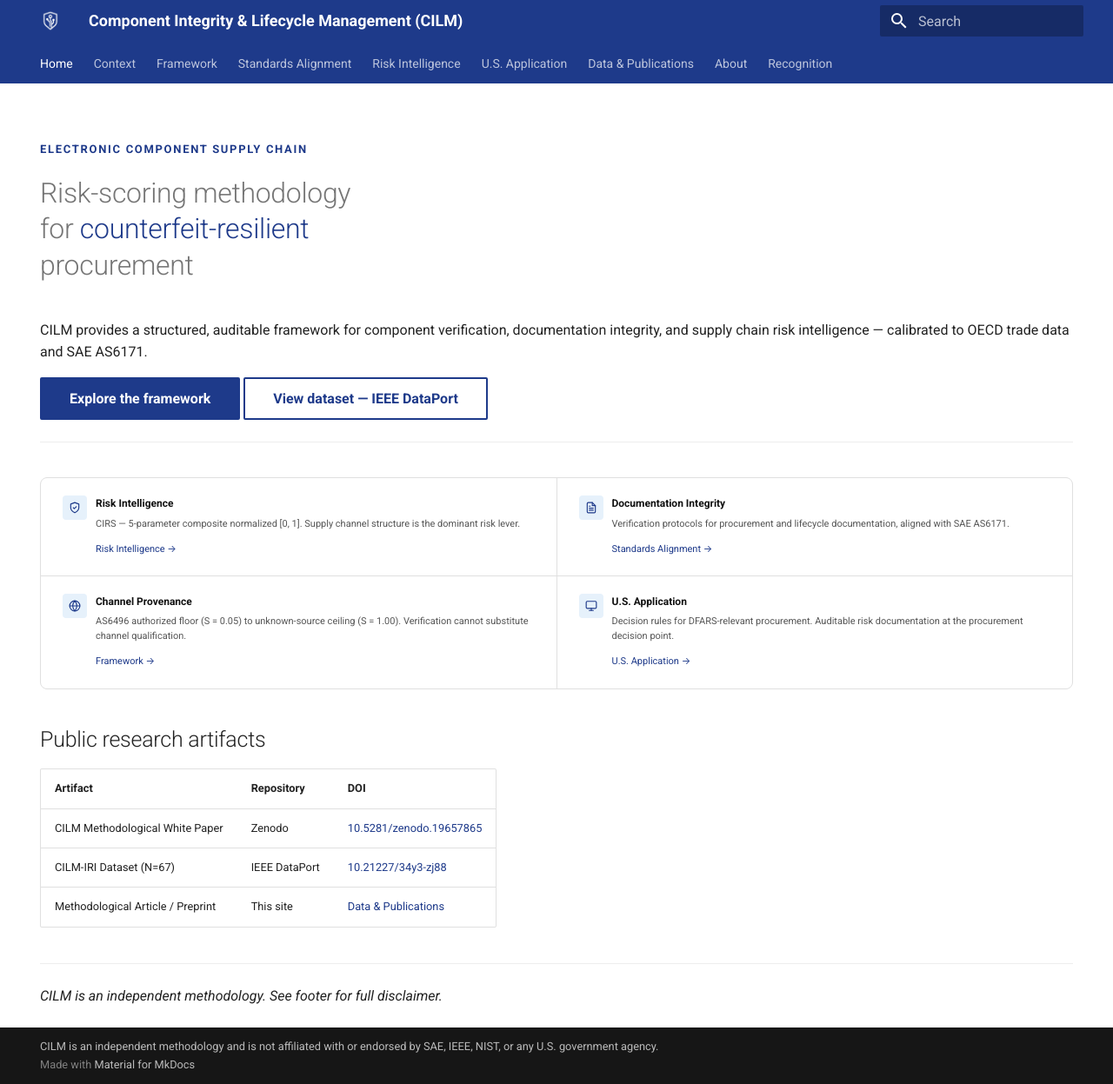
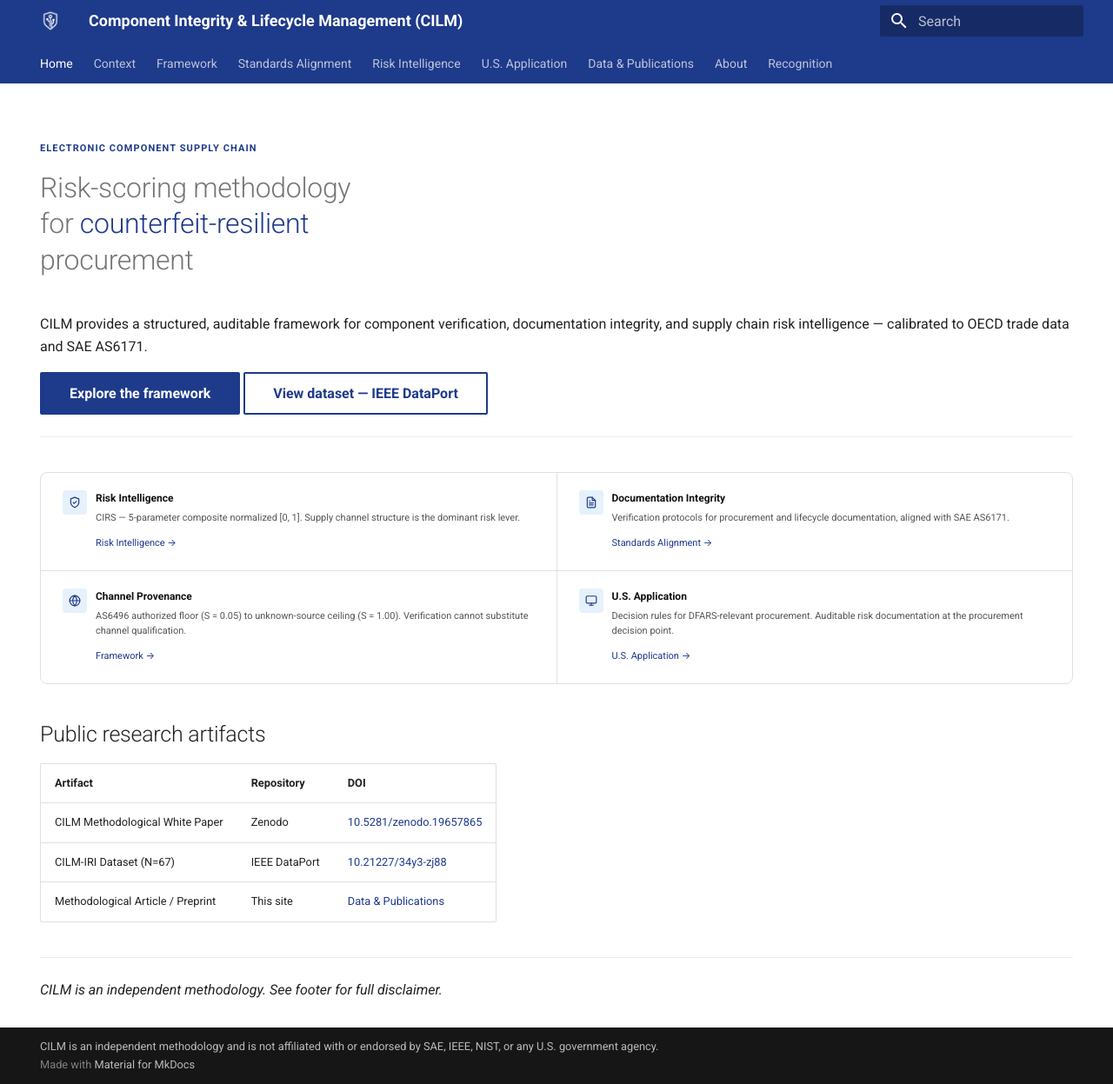
Before and after one commit to ba37915052/cilm-standard-web, an MkDocs documentation site: the page built from docs/index.md, in a window 1280 px wide and 1247 px high. Shown: the whole window at 87% size. Built offline with MkDocs 1.6.1 and Material for MkDocs 9.7.7, drawn with Linux system fonts in a browser that asks for light colours.

Commit message:
Update mkdocs.yml

```diff
--- a/mkdocs.yml
+++ b/mkdocs.yml
@@ -16,7 +16,6 @@
 
 extra_css:
   - stylesheets/extra.css
-  - stylesheets/cilm-home.css
 
 copyright: >
   CILM is an independent methodology and is not affiliated with or endorsed by SAE, IEEE, NIST, or any U.S. government agency.
```
